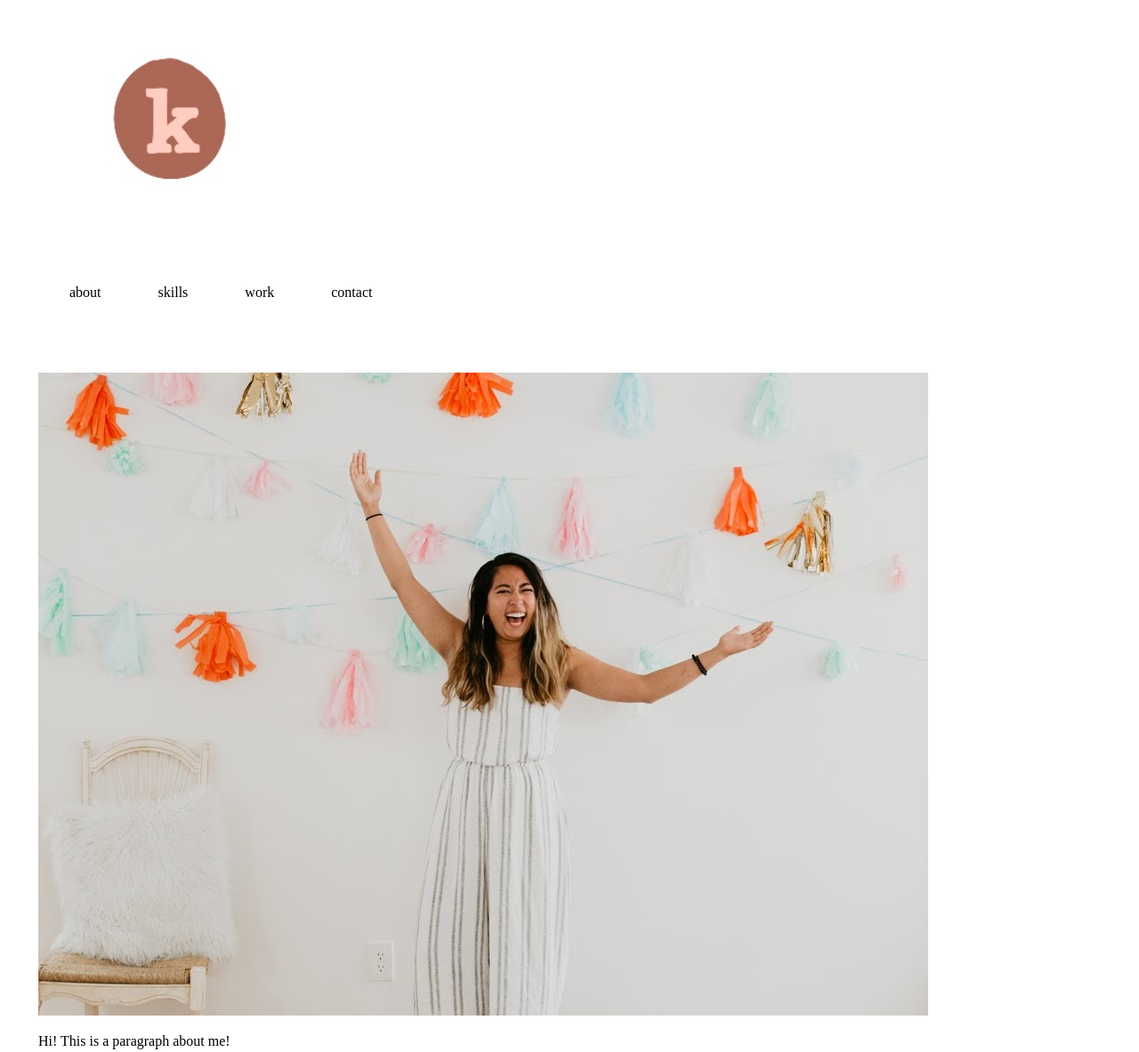
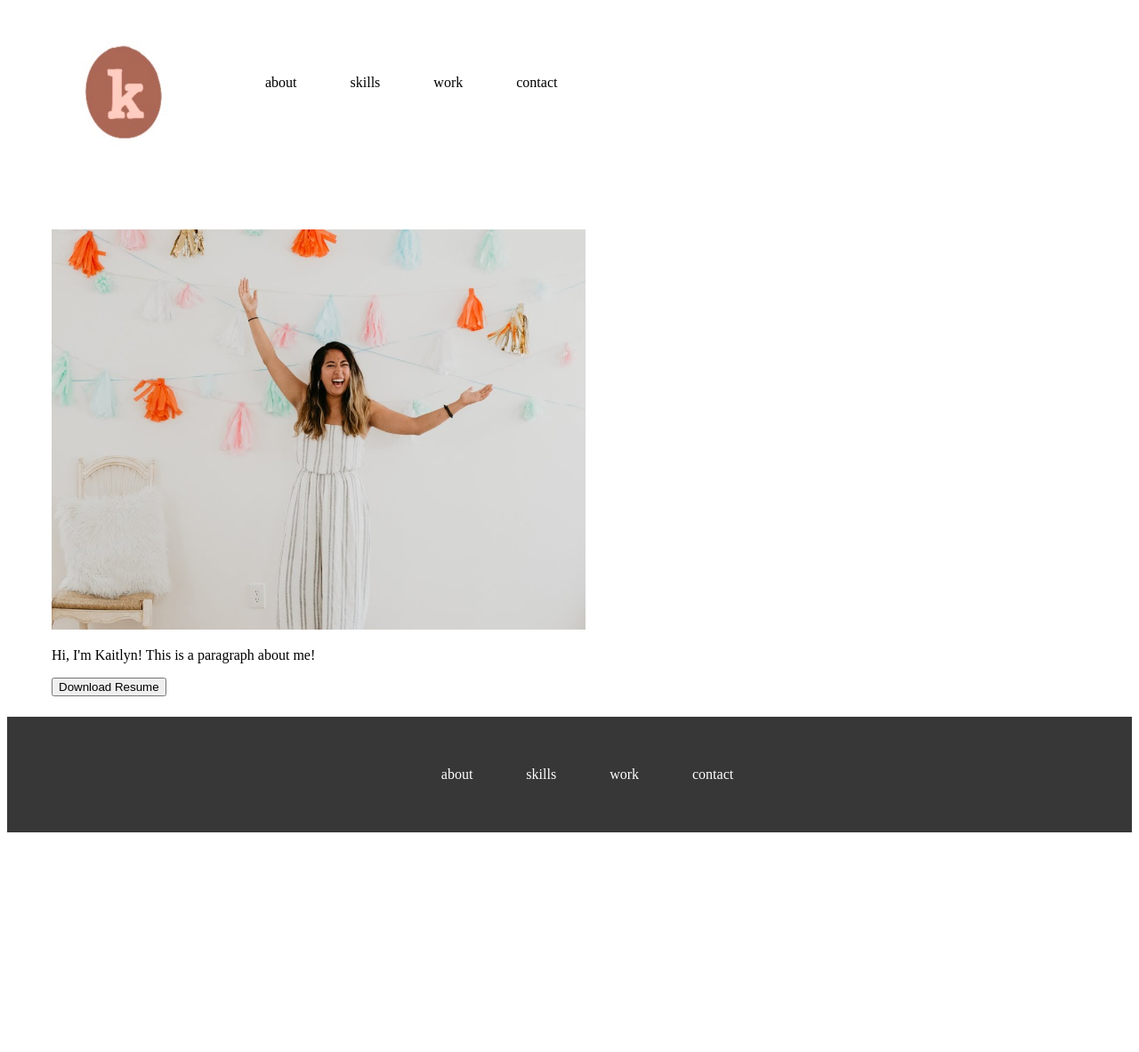
Before and after one commit to kkatai/UX_UI_HW_17, a plain HTML site: page index.html in a window 1280 px wide. Shown: the top 1183 px of the page at 89% size. After the commit the page ends 944 px from the top, so only its background shows below. Drawn offline with Linux system fonts and the light colour scheme.

Commit message:
iteration on html and css

```diff
--- a/css/style.css
+++ b/css/style.css
@@ -1,21 +1,39 @@
-header {
-    display: inline-block;
-    position: left;
+.header {
+    display: flex;
+    flex-direction: row;
+    vertical-align: top;
 }
 
 .logo {
     display: inline-block;
-    text-align: center;
+    text-align: left;
     padding: 15px;
 }
 
 .nav {
-    display: inline-block;
+    display: flex;
+    flex-direction: row;
+    justify-content: center;
+    align-items: flex-start;
+    padding: 30px;
+    text-align: start;
+}
+
+#nav {
+    display: flex;
+    flex-direction: row;
+    justify-content: center;
+    align-items: flex-start;
     padding: 30px;
     text-align: center;
-    position: top;
 }
 
+.content {
+    width: 100px;
+    margin: 0 auto;
+    background-position: center;
+    margin: 25px;
+}
 .heroImg {
     display: inline-block;
     height: 300px;
@@ -24,23 +42,17 @@ header {
     position: center;
 }
 
-.content {
-    width: 500px;
-    margin: 0 auto;
-    background-position: center;
-    margin: 10px;
-}
-
-#footer {
-    display: inline-block;
-    text-align: center;
-    color: white;
-}
-
 .footer {
-    display: inline-block;
+    display: block;
     background-color: #373738;
     padding: 10px;
     text-align: center;
 
 }
+#footer {
+    display: flex;
+    flex-direction: row;
+    justify-content: center;
+    text-align: center;
+    color: white;
+}
--- a/index.html
+++ b/index.html
@@ -8,10 +8,10 @@
 
 </head>
 <body>
-
     <header class="header">
     <div class="logo"></div>
-        <img src="../UX_UI_HW_17/images/logo.jpeg">
+        <img src="../UX_UI_HW_17/images/logo.jpeg"
+        height= 200px; width= 200px;>
         <ul id=nav>
             <div class="nav">about</div>
             <div class="nav">skills</div>
@@ -22,18 +22,19 @@
 
     <section class="content">
         <div class="heroImg">
-            <img src="images/about_me.JPG">
-            <p>Hi! This is a paragraph about me!</p>
+            <img src="images/about_me.JPG"
+            height= 450px; width= 600px;>
+            <p>Hi, I'm Kaitlyn! This is a paragraph about me!</p>
             <button>Download Resume</button>
         </div>
     </section>
 
     <footer class="footer">
         <ul id=footer>
-            <div class="footer">about</div>
-            <div class="footer">skills</div>
-            <div class="footer">work</div>
-            <div class="footer">contact</div>
+            <div class="nav">about</div>
+            <div class="nav">skills</div>
+            <div class="nav">work</div>
+            <div class="nav">contact</div>
         </ul>
     </footer>
 </body>
```
